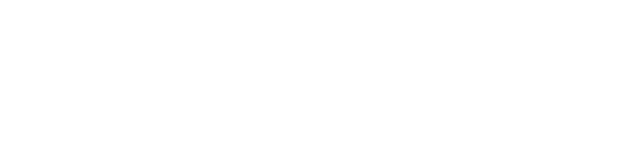
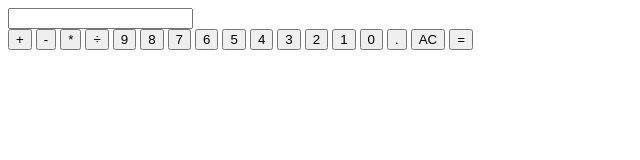
Before and after one commit to Iimvalue/Calculator-in-FrondEnd, a plain HTML site: page Calc.html in a window 1280 px wide. Shown: the whole page, without its empty margins (0-640 px from the left). Drawn offline with Linux system fonts and the light colour scheme.

Commit message:
add structure calculator HTML code with commented and not completed CSS design

```diff
--- a/Calc.html
+++ b/Calc.html
@@ -5,6 +5,40 @@
 <link rel="stylesheet" href="style.css">
 <body>
 
+<div class="container">
+    <input class="display" type="text">
+
+    <div id="keys">
+
+        <!--Operations-->
+        <button type="button" class="operator" value="+">+</button>
+        <button type="button" class="operator" value="-">-</button>
+        <button type="button" class="operator" value="*">*</button>
+        <button type="button" class="operator" value="/">÷</button>
+
+        <!--Digits-->
+        <button type="button" class="digit" value="9">9</button>
+        <button type="button" class="digit" value="8">8</button>
+        <button type="button" class="digit" value="7">7</button>
+        <button type="button" class="digit" value="6">6</button>
+        <button type="button" class="digit" value="5">5</button>
+        <button type="button" class="digit" value="4">4</button>
+        <button type="button" class="digit" value="3">3</button>
+        <button type="button" class="digit" value="2">2</button>
+        <button type="button" class="digit" value="1">1</button>
+        <button type="button" class="digit" value="0">0</button>
+        <button type="button" class="digit" value=".">.</button>
+
+        <!---->
+        <!--All clear-->
+        <button type="button" class="all-clear" value="AC">AC</button>
+
+        <!--Equal-->
+        <button type="button" class="equal" value="equal">=</button>
+
+
+    </div>
+</div>
 
 <script src="JS.js"></script>
 </body>
```
Also changed, not shown: style.css (+46 -0 lines).
